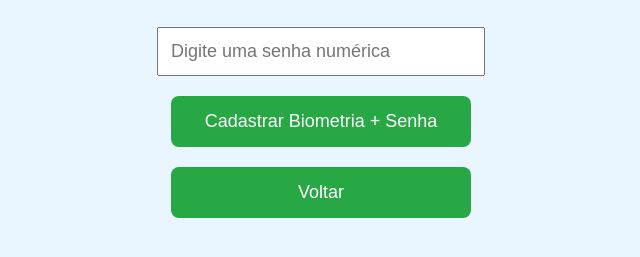
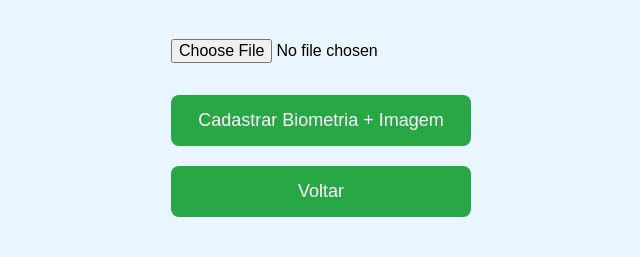
Before and after one commit to lucasfreitas0702/biometria-lanche, a website: page public/cadastro.html in a window 1280 px wide. Shown: the part 317-574 px from the top of the page, without its empty margins (319-959 px from the left). Drawn offline with Linux system fonts and the light colour scheme.

Commit message:
cadastro.html

```diff
--- a/public/cadastro.html
+++ b/public/cadastro.html
@@ -22,7 +22,7 @@
     input {
       padding: 12px;
       margin: 10px 0;
-      font-size: 18px;
+      font-size: 16px;
       width: 80%;
       max-width: 300px;
     }
@@ -45,9 +45,10 @@
 </head>
 <body>
   <h1>Cadastrar Usuário</h1>
-  <input type="password" id="senha" placeholder="Digite uma senha numérica" />
 
-  <button onclick="registerBiometry()">Cadastrar Biometria + Senha</button>
+  <input type="file" id="imagem" accept="image/*" required />
+
+  <button onclick="registerBiometry()">Cadastrar Biometria + Imagem</button>
   <button onclick="window.location.href='/'">Voltar</button>
 
   <script>
@@ -71,14 +72,29 @@
 
         const credential = await navigator.credentials.create({ publicKey });
 
+        const fileInput = document.getElementById("imagem");
+        if (!fileInput.files[0]) {
+          alert("Selecione uma imagem!");
+          return;
+        }
+
+        const reader = new FileReader();
+        reader.onload = async function() {
+          const imageData = reader.result;
+
           await fetch("/register", {
             method: "POST",
             headers: { "Content-Type": "application/json" },
-          body: JSON.stringify({ credential: { id: credential.id, type: credential.type } })
+            body: JSON.stringify({
+              credential: { id: credential.id, type: credential.type },
+              image: imageData
+            })
           });
 
           alert("Usuário cadastrado com sucesso!");
           window.location.href = "/";
+        };
+        reader.readAsDataURL(fileInput.files[0]);
       } catch (err) {
         console.error("Erro no cadastro:", err);
         alert("Falha ao cadastrar biometria");
```
Lines whose indentation alone changed are shown as unchanged.
